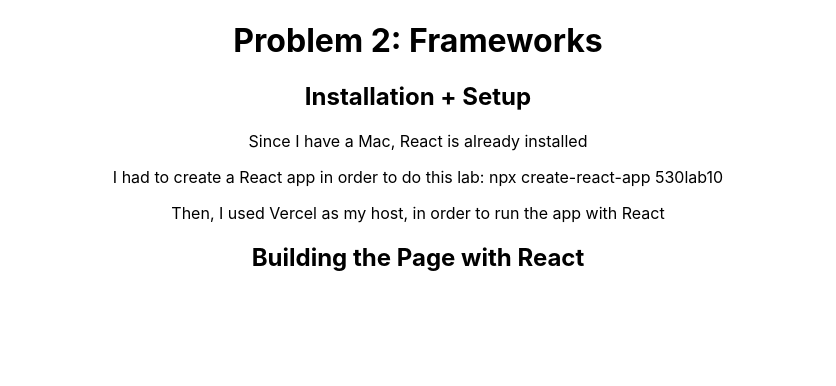
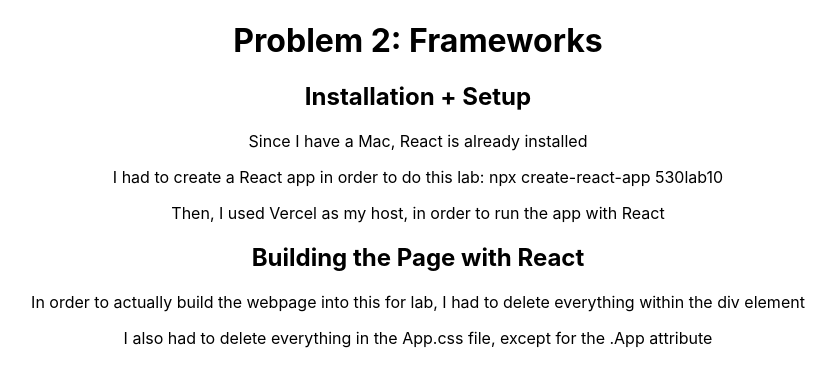
Before and after one commit to csimpao/530lab10, a React (Create React App) app: page / in a window 1280 px wide. Shown: the top 386 px of the page, without its empty margins (222-1058 px from the left). Built offline with nearby package versions, Linux system fonts and the light colour scheme.

Commit message:
Enhance App.js with lab explanation paragraphs
Added additional paragraphs explaining the lab process.

```diff
--- a/src/App.js
+++ b/src/App.js
@@ -13,6 +13,9 @@
       <p>Then, I used Vercel as my host, in order to run the app with React</p>
 
       <h2>Building the Page with React</h2>
+
+      <p>In order to actually build the webpage into this for lab, I had to delete everything within the div element</p>
+      <p>I also had to delete everything in the App.css file, except for the .App attribute</p>
     </div>
   );
 }
```
